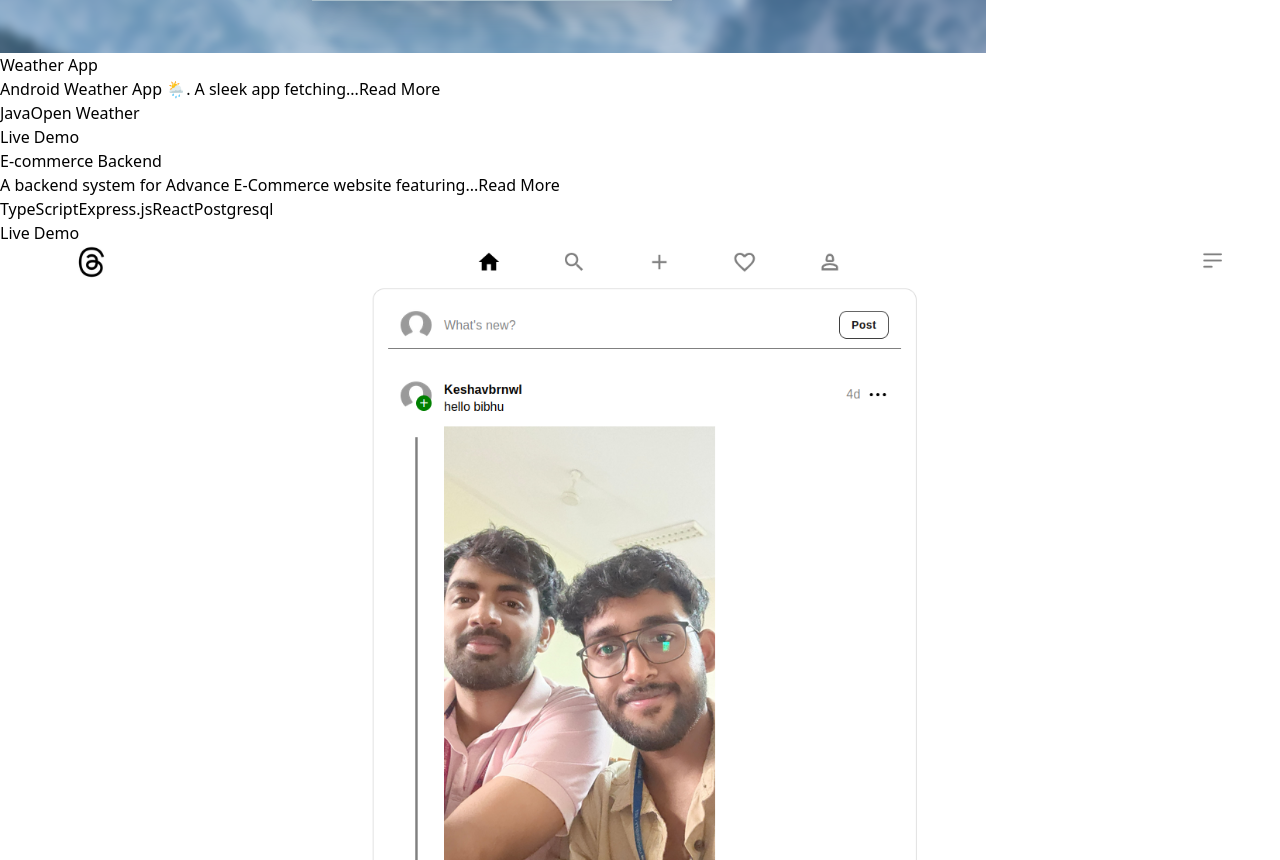
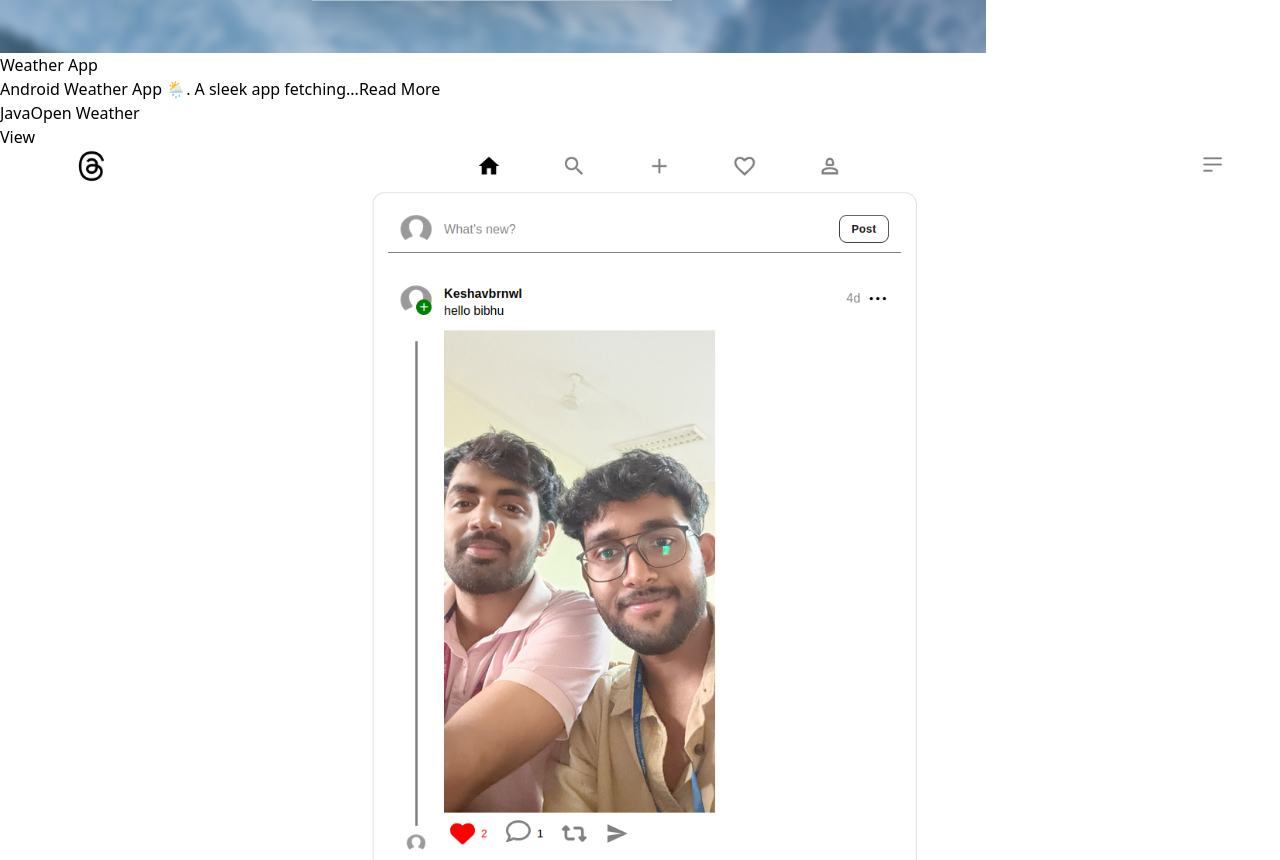
Before and after one commit to bibhanshu12/bibhanshu-portfolio, a React (Vite) app: page /projects in a window 1280 px wide. Shown: the part 1940-2800 px from the top of the page. Built offline with nearby package versions, Linux system fonts and the light colour scheme.

Commit message:
Updates Project section

```diff
--- a/index.html
+++ b/index.html
@@ -3,7 +3,8 @@
   <head>
     <meta charset="UTF-8" />
     <meta name="viewport" content="width=device-width, initial-scale=1.0" />
-    <title>Bibhanshu Lal Karn</title>
+    <title>Bibhanshu Lal Karn- Developer</title>
+    <link rel="icon" type="image/x-icon" href="/src/assets/bibhanshu.jpg"/>
   </head>
   <body>
     <div id="root"></div>
--- a/src/Components/Projects.jsx
+++ b/src/Components/Projects.jsx
@@ -18,6 +18,7 @@ const Projects = () => {
             description: "A full-featured front-end clone with responsive design and video playback capabilities from YouTube.",
             technologies: ["React", "Styled Components", "Firebase"],
             link: "https://disney.bibhanshu.tech",
+            gitLink:"https://github.com/bibhanshu12/Disney-"
 
         },
         {
@@ -25,28 +26,34 @@ const Projects = () => {
             image: images.project2,
             description: "Android Weather App 🌦️. A sleek app fetching real-time weather data via API, providing a 5-day forecast with a smooth UI.",
             technologies: ["Java", "Open Weather"],
-            link: "#"
-        },
-        {
-            title: "E-commerce Backend",
-            image: "",
-            description: "A backend system for Advance E-Commerce website featuring with different Schemas, user authentication, and scalable API endpoints.",
-            technologies: ["TypeScript", "Express.js","React","Postgresql"],
-            link: "#"
-        },
+            gitLink: "https://github.com/bibhanshu12/Weather-App"
+        }
+        // ,
+
+        // {
+        //     title: "E-commerce Backend",
+        //     image: "",
+        //     description: "A backend system for Advance E-Commerce website featuring with different Schemas, user authentication, and scalable API endpoints.",
+        //     technologies: ["TypeScript", "Express.js","React","Postgresql"],
+        //     gitLink: "https://github.com/bibhanshu12/theEaringBar_Backend",
+
+        // }
+        ,
         {
             title: "Threads Clone",
             image:images.porject4,
             description: "A React based Full Stack web application designed to manage and process large datasets efficiently with a redux APIs.",
             technologies: ["Express.js","React", "Javascript","Mongoose"],
-            link: "https://threads.bibhanshu.tech"
+            link: "https://threads.bibhanshu.tech",
+            gitLink:"https://github.com/bibhanshu12/Threads-ClientSide"
         },
         {
-            title: "Project 5",
-            image: "",
-            description:  "Coming soon.",
-            technologies: ["Java", "MySQL"],
-            link: "#"
+            title: "The EarringBar Online E-Commerce",
+            image: images.project5,
+            description:  "Full-Stack online E-commerce website for shopping Earrings,Braclets,Rings,Necklesses and Many more..",
+            technologies: ["React", "Tailwind-CSS","NodeJS","Prisma","PostgreSQL"],
+            link: "https://www.theearingbars.shop/",
+            gitLink:"https://github.com/bibhanshu12/TheEaringBarFrontend"
         },
     ];
 
@@ -106,7 +113,18 @@ const Projects = () => {
                                 </div>
 
                                 {/* Card Footer */}
-                                <div className="p-2 border-gray-200">
+                                <div className="p-2 flex justify-between border-gray-200">
+                                    {project.gitLink && (
+                                        <a
+                                            href={project.gitLink}
+                                            className="p-2 text-white bg-[#101010] hover:bg-[#232323] font-medium inline-flex items-center border border-[#232424] rounded-lg"
+                                            target="_blank"
+                                            rel="noopener noreferrer"
+                                        >
+                                            View
+                                        </a>
+                                    )}
+                                    {project.link && project.link !== "#" && (
                                         <a
                                             href={project.link}
                                             className="p-2 text-white bg-[#101010] hover:bg-[#232323] font-medium inline-flex items-center border border-[#232424] rounded-lg"
@@ -115,7 +133,9 @@ const Projects = () => {
                                         >
                                             Live Demo
                                         </a>
+                                    )}
                                 </div>
+
                             </div>
                         );
                     })}
--- a/src/assets/assets.js
+++ b/src/assets/assets.js
@@ -3,7 +3,8 @@ import project1 from "./musicplayer.png";
 import project2 from "./weatherApp.png";
 import project3 from "./Disney.png";
 import porject4 from "./threads.png"
+import project5 from "./theearringbar.png"
 
-const images = { profile, project1, project2, project3,porject4 };
+const images = { profile, project1, project2, project3,porject4,project5 };
 
 export default images;
```
Also changed, not shown: src/assets/theearringbar.png (added). Lines whose indentation alone changed are shown as unchanged.
